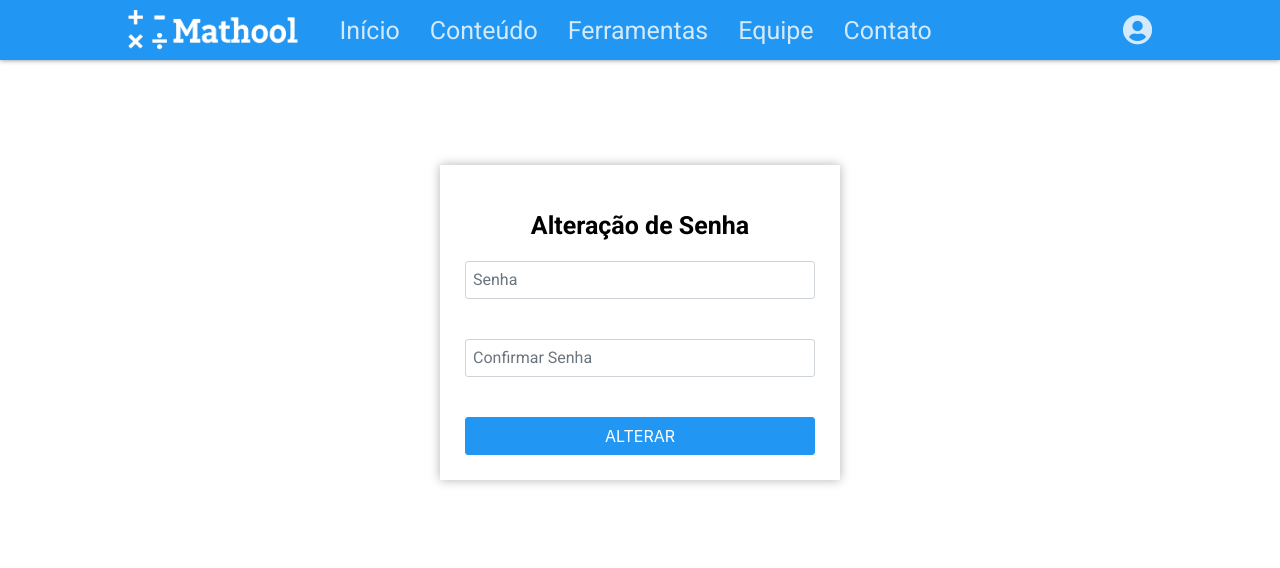
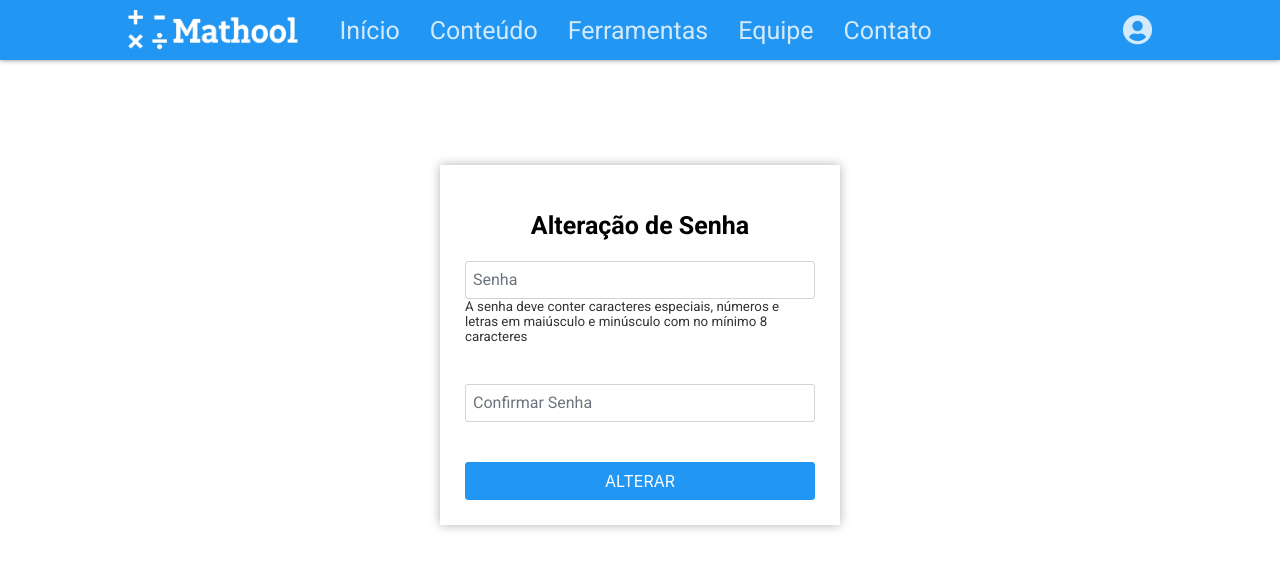
Before and after one commit to PauloBusch/mathool, a Vue app in the folder Projeto/Client/: page /#/change-password in a window 1280 px wide. Shown: the top 568 px of the page. Built offline with nearby package versions, Linux system fonts and the light colour scheme; no server answers.

Commit message:
feat: text orientation for fill password

```diff
--- a/Projeto/Client/src/public/views/auth/ChangePassword.vue
+++ b/Projeto/Client/src/public/views/auth/ChangePassword.vue
@@ -7,6 +7,7 @@
                     :class="{ 'p-invalid': submitted && errors.newPassword }"/>
                 <label for="newPassword">Senha</label>
             </div>
+            <small class="help-text">A senha deve conter caracteres especiais, números e letras em maiúsculo e minúsculo com no mínimo 8 caracteres</small>
             <small class="p-error" v-if="submitted && !!errors.newPassword">{{ errors.newPassword }}</small>
         </div>
         <div class="p-field">
@@ -107,4 +108,8 @@
     background-color: white;
     max-width: 400px;
   }
+  .help-text {
+      opacity: .8;
+      display: block;
+  }
 </style>
--- a/Projeto/Client/src/public/views/auth/CreateAccount.vue
+++ b/Projeto/Client/src/public/views/auth/CreateAccount.vue
@@ -38,6 +38,7 @@
                     :class="{ 'p-invalid': submitted && errors.password }"/>
                 <label for="password">Senha</label>
             </div>
+            <small class="help-text">A senha deve conter caracteres especiais, números e letras em maiúsculo e minúsculo com no mínimo 8 caracteres</small>
             <small class="p-error" v-if="submitted && !!errors.password">{{ errors.password }}</small>
         </div>
         <div class="p-field">
@@ -155,4 +156,8 @@
     background-color: white;
     max-width: 400px;
   }
+  .help-text {
+      opacity: .8;
+      display: block;
+  }
 </style>
```
